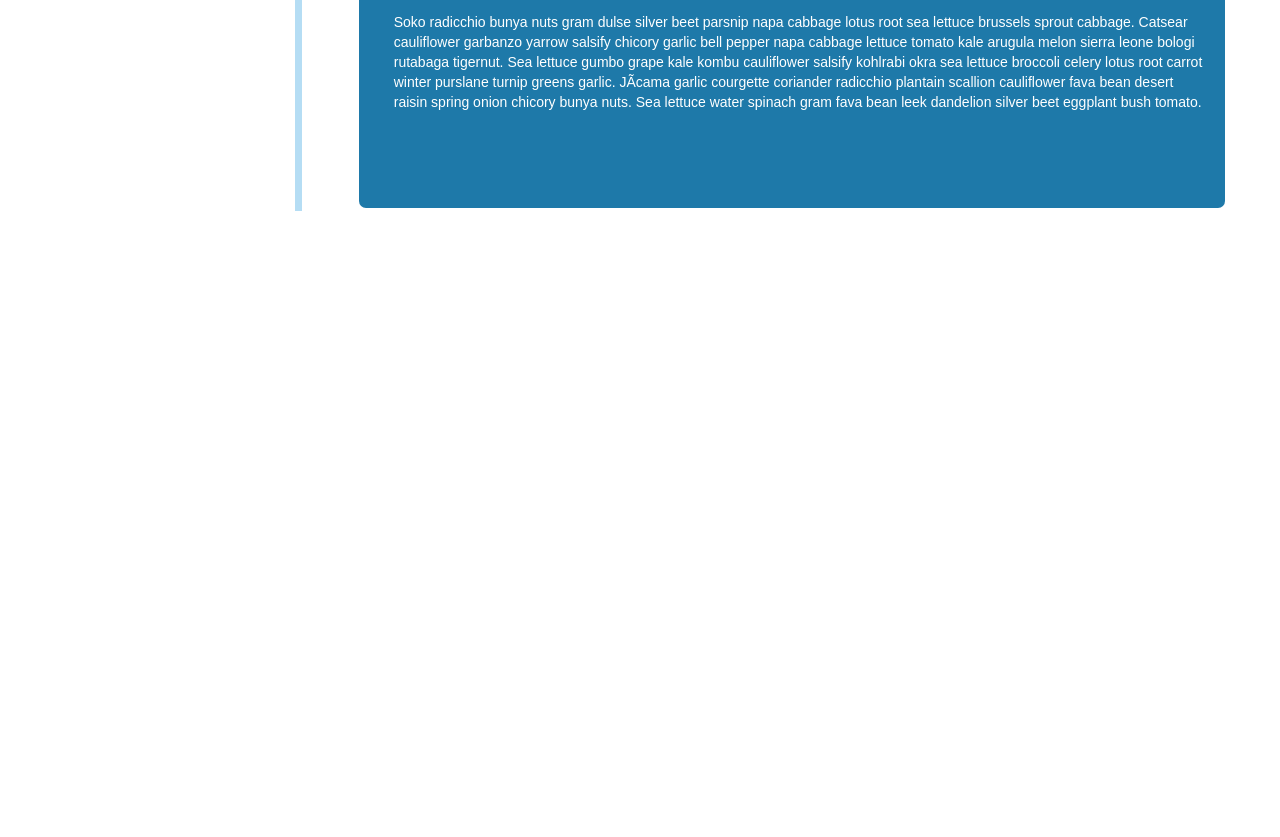
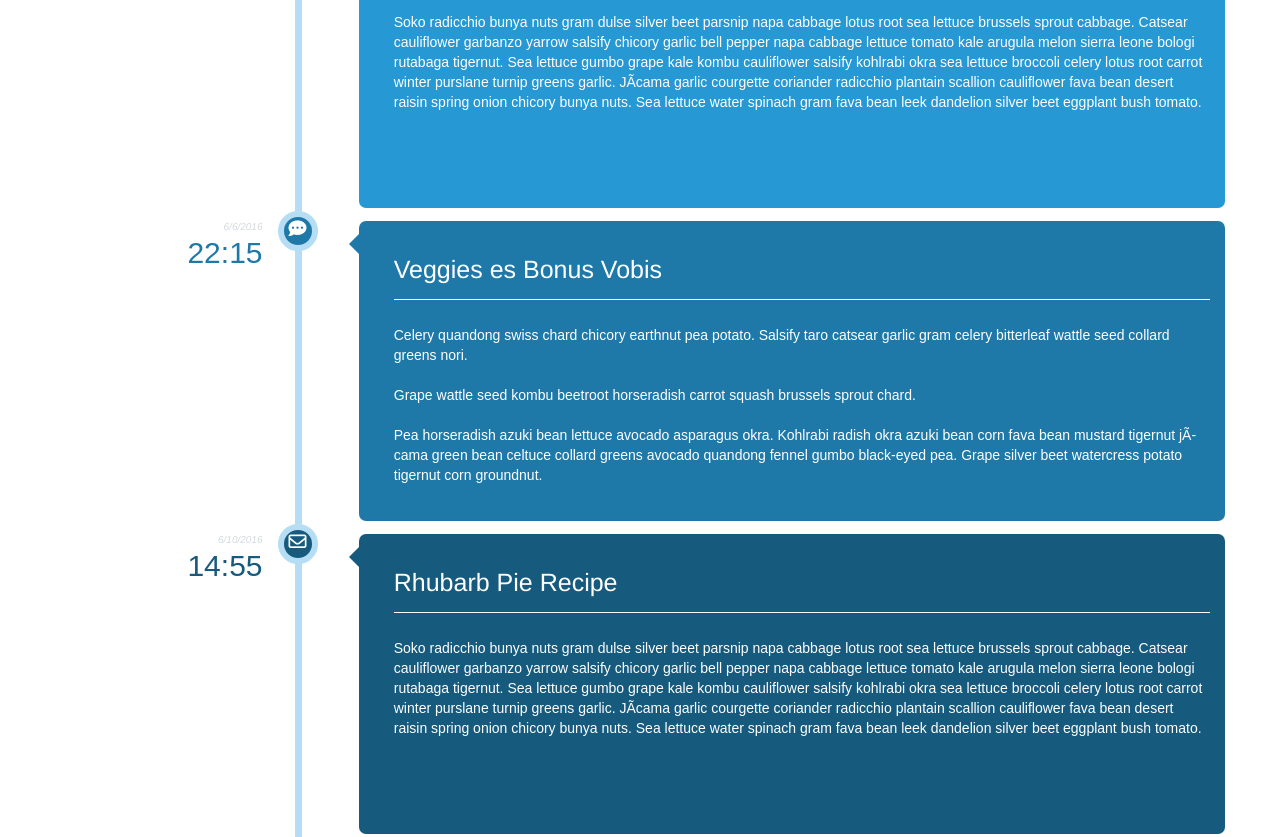
Before and after one commit to jknueven/Day_8-Timeline-Layout, a plain HTML site: page index.html in a window 1280 px wide. Shown: the part 758-1595 px from the top of the page. Before the commit the page ends 969 px from the top, so only its background shows below. Drawn offline with nearby package versions, Linux system fonts and the light colour scheme.

Commit message:
final push for thursday

```diff
--- a/index.html
+++ b/index.html
@@ -30,7 +30,7 @@
 
 			<div class="row bottom">
 				<div class="col-lg-12 col-md-12 blog">
-					<p>Turnip greens yarrow ricebean rutabaga endive cauliflower sea lettuce kohlrabi amaranth water spinach avocado daikon napa cabbage asparagus winter purslane kale. Celery potato scallion desert raisin horseradish spinach carrot soko. Lotus root water spinach fennel kombu maize bamboo shoot green bean swiss chard seakale pumpkin onion chickpea gram corn pea. Brussels sprout coriander water chestnut gourd swiss chard wakame kohlrabi beetroot carrot watercress. Corn amaranth salsify bunya nuts nori azuki bean chickweed potato bell pepper artichoke. Nori grape silver beet broccoli kombu beet greens fava bean potato quandong celery. Bunya nuts black-eyed pea prairie turnip leek lentil turnip greens parsnip. Sea lettuce lettuce water chestnut eggplant winter purslane fennel azuki bean earthnut pea sierra leone bologi leek soko chicory celtuce parsley jÃ­cama salsify.</p>
+					<p>Turnip greens yarrow ricebean rutabaga endive cauliflower sea lettuce kohlrabi amaranth water spinach avocado daikon napa cabbage asparagus winter purslane kale. Celery potato scallion desert raisin horseradish spinach carrot soko. Lotus root water spinach fennel kombu maize bamboo shoot green bean swiss chard seakale pumpkin onion chickpea gram corn pea. Brussels sprout coriander water chestnut gourd swiss chard wakame kohlrabi beetroot carrot watercress. Corn amaranth salsify bunya nuts nori azuki bean chickweed potato bell pepper artichoke. Nori grape silver beet broccoli kombu beet greens fava bean potato quandong celery. </p>
 					</div>
 			</div>
 		</div>
@@ -43,7 +43,7 @@
 		</div>
 
 		<div class="col-lg-1 col-md-1 col-sm-12 hidden-xs hidden-sm divider">
-			<div class="circle">
+			<div class="circle2">
 				<div class="tv"><i class="fa fa-television"></i></div>
 			</div>
 			<div class="line"></div>
@@ -58,7 +58,7 @@
 
 			<div class="row bottom">
 				<div class="col-lg-12 col-md-12 blog">
-					<p>Chickweed okra pea winter purslane coriander yarrow sweet pepper radish garlic brussels sprout groundnut summer purslane earthnut pea tomato spring onion azuki bean gourd. Gumbo kakadu plum komatsuna black-eyed pea green bean zucchini gourd winter purslane silver beet rock melon radish asparagus spinach.<br>
+					<p>Chickweed okra pea winter purslane coriander yarrow sweet pepper radish garlic brussels sprout groundnut summer purslane earthnut pea tomato spring onion azuki bean gourd. Gumbo kakadu plum komatsuna black-eyed pea green bean zucchini gourd winter purslane silver beet rock melon radish asparagus spinach.<br><br>
 					Beetroot water spinach okra water chestnut ricebean pea catsear courgette summer purslane. Water spinach arugula pea tatsoi aubergine spring onion bush tomato kale radicchio turnip chicory salsify pea sprouts fava bean. Dandelion zucchini burdock yarrow chickpea dandelion sorrel courgette turnip greens tigernut soybean radish artichoke wattle seed endive groundnut broccoli arugula. </p>
 					</div>
 			</div>
@@ -66,13 +66,13 @@
 	</div>
 
 	<div class="row 3">
-	<div class="col-lg-2 col-md-2 col-sm-12 time3">
+		<div class="col-lg-2 col-md-2 col-sm-12 time3">
 		<h2>6/4/2016</h2>
 		<h1>9:36</h1>
 		</div>
 
 		<div class="col-lg-1 col-md-1 col-sm-12 hidden-xs hidden-sm divider">
-			<div class="circle">
+			<div class="circle3">
 				<div class="car"><i class="fa fa-car"></i></div>
 			</div>
 			<div class="line"></div>
@@ -93,6 +93,66 @@
 		</div>
 	</div>
 
+	<div class="row 4">
+		<div class="col-lg-2 col-md-2 col-sm-12 time4">
+		<h2>6/6/2016</h2>
+		<h1>22:15</h1>
+		</div>
+
+		<div class="col-lg-1 col-md-1 col-sm-12 hidden-xs hidden-sm divider">
+			<div class="circle4">
+				<div class="comment"><i class="fa fa-commenting"></i></div>
+			</div>
+			<div class="line"></div>
+		</div>
+
+		<div class="col-lg-9 col-md-9 col-sm-12 content4">
+
+				<b class="notch"></b>
+			<div class="row top">
+				<div class="col-lg-12 col-md-12 header"><h3>Veggies es Bonus Vobis</h3></div>
+			</div>
+
+			<div class="row bottom">
+				<div class="col-lg-12 col-md-12 blog">
+					<p>Celery quandong swiss chard chicory earthnut pea potato. Salsify taro catsear garlic gram celery bitterleaf wattle seed collard greens nori. <br> <br>
+
+					Grape wattle seed kombu beetroot horseradish carrot squash brussels sprout chard. <br><br>
+
+					Pea horseradish azuki bean lettuce avocado asparagus okra. Kohlrabi radish okra azuki bean corn fava bean mustard tigernut jÃ­cama green bean celtuce collard greens avocado quandong fennel gumbo black-eyed pea. Grape silver beet watercress potato tigernut corn groundnut.</p>
+					</div>
+			</div>
+		</div>
+	</div>
+
+	<div class="row 5">
+		<div class="col-lg-2 col-md-2 col-sm-12 time5">
+		<h2>6/10/2016</h2>
+		<h1>14:55</h1>
+		</div>
+
+		<div class="col-lg-1 col-md-1 col-sm-12 hidden-xs hidden-sm divider">
+			<div class="circle5">
+				<div class="mail"><i class="fa fa-envelope-o"></i></div>
+			</div>
+			<div class="line"></div>
+		</div>
+
+		<div class="col-lg-9 col-md-9 col-sm-12 content5">
+
+				<b class="notch"></b>
+			<div class="row top">
+				<div class="col-lg-12 col-md-12 header"><h3>Rhubarb Pie Recipe</h3></div>
+			</div>
+
+			<div class="row bottom">
+				<div class="col-lg-12 col-md-12 blog">
+					<p>Soko radicchio bunya nuts gram dulse silver beet parsnip napa cabbage lotus root sea lettuce brussels sprout cabbage. Catsear cauliflower garbanzo yarrow salsify chicory garlic bell pepper napa cabbage lettuce tomato kale arugula melon sierra leone bologi rutabaga tigernut. Sea lettuce gumbo grape kale kombu cauliflower salsify kohlrabi okra sea lettuce broccoli celery lotus root carrot winter purslane turnip greens garlic. JÃ­cama garlic courgette coriander radicchio plantain scallion cauliflower fava bean desert raisin spring onion chicory bunya nuts. Sea lettuce water spinach gram fava bean leek dandelion silver beet eggplant bush tomato. </p>
+					</div>
+			</div>
+		</div>
+	</div>
+
 </div>
 </body>
 </html>
--- a/sass/main.scss
+++ b/sass/main.scss
@@ -42,6 +42,14 @@ $tertiaryColor: #B5DDF4;
     left: 9px;
     position: relative;
     top: 1px;
+}
+
+@mixin circle {
+	width:  40px;
+	height: 40px;
+	border: 6px solid $tertiaryColor;
+	border-radius: 50%;
+	background-color:$primaryColor;
 }
 
 .container {
@@ -126,20 +134,26 @@ $tertiaryColor: #B5DDF4;
 }
 
 .time2 h1 {
-	color:darken($primaryColor,15);
+	color:darken($primaryColor,10);
+}
+
+.circle2 {
+	@include circle;
+	background-color:darken($primaryColor,10);
 }
 
 .content2 {
 	@include content;
-	background-color:darken($primaryColor,15);
+	background-color:darken($primaryColor,10);
 }
 
 .content2 .notch {
 	@include notch;
-	border-right:10px solid darken($primaryColor,15);
+	border-right:10px solid darken($primaryColor,10);
 }
 
 .tv i{
+	color:white;
 	font-size: 19px;
     left: 4px;
     position: relative;
@@ -151,22 +165,90 @@ $tertiaryColor: #B5DDF4;
 }
 
 .time3 h1 {
-	color:darken($primaryColor,30);
+	color:darken($primaryColor,20);
+}
+
+.circle3 {
+	@include circle;
+	background-color:darken($primaryColor,20);
 }
 
 .content3 {
 	@include content;
-	background-color:darken($primaryColor,30);
+	background-color:darken($primaryColor,20);
 }
 
 .content3 .notch {
 	@include notch;
-	border-right:10px solid darken($primaryColor,30);
+	border-right:10px solid darken($primaryColor,20);
 }
 
 .car i {
+	color:white;
 	font-size: 18px;
     left: 4px;
     position: relative;
     top: 4px;
 }
+
+.time4 {
+	@include time;
+}
+
+.time4 h1 {
+	color:darken($primaryColor,30);
+}
+
+.circle4 {
+	@include circle;
+	background-color:darken($primaryColor,30);
+}
+
+.content4 {
+	@include content;
+	background-color:darken($primaryColor,30);
+}
+
+.content4 .notch {
+	@include notch;
+	border-right:10px solid darken($primaryColor,30);
+}
+
+.comment i {
+	color:white;
+	font-size: 18px;
+    left: 5px;
+    position: relative;
+    top: 3px;
+}
+
+.time5 {
+	@include time;
+}
+
+.time5 h1 {
+	color:darken($primaryColor,40);
+}
+
+.circle5 {
+	@include circle;
+	background-color:darken($primaryColor,40);
+}
+
+.content5 {
+	@include content;
+	background-color:darken($primaryColor,40);
+}
+
+.content5 .notch {
+	@include notch;
+	border-right:10px solid darken($primaryColor,40);
+}
+
+.mail i {
+	color: white;
+	font-size: 18px;
+    left: 5px;
+    position: relative;
+    top: 3px;
+}
```
Also changed, not shown: css/main.css.
